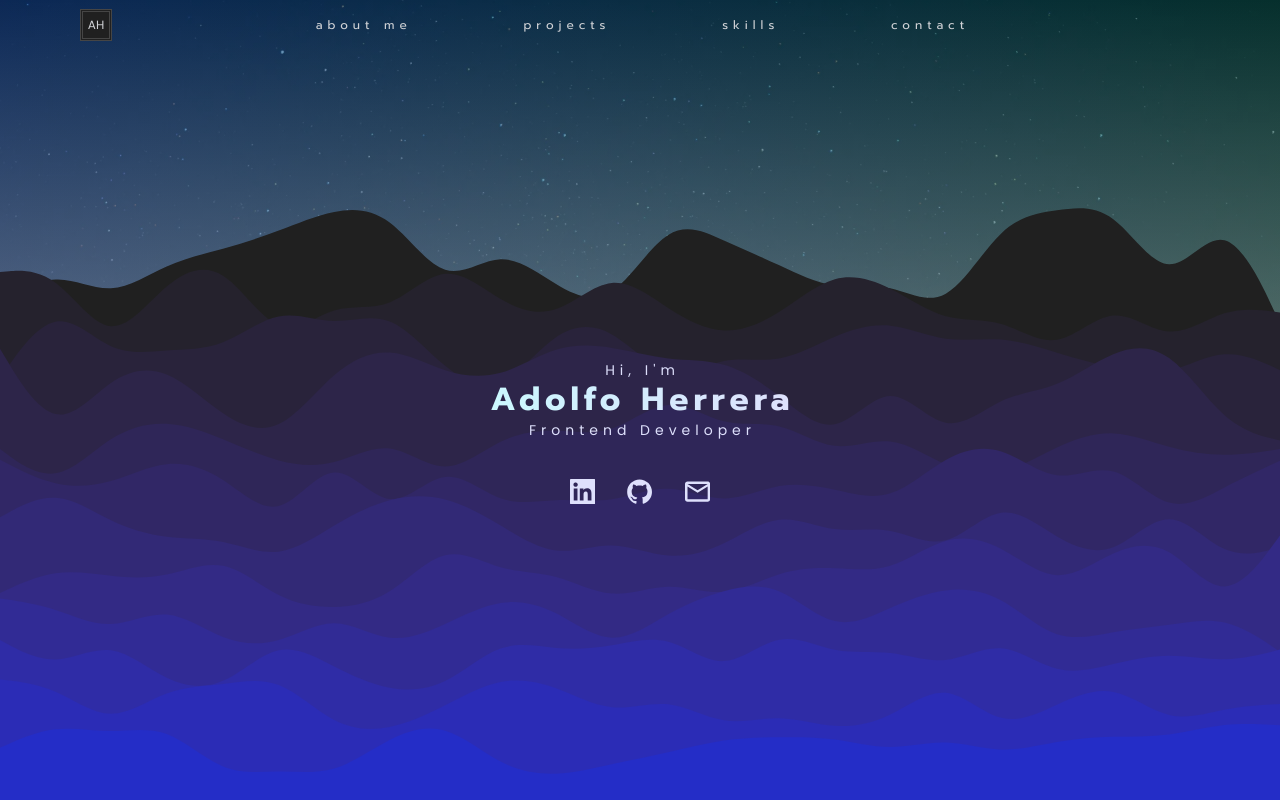
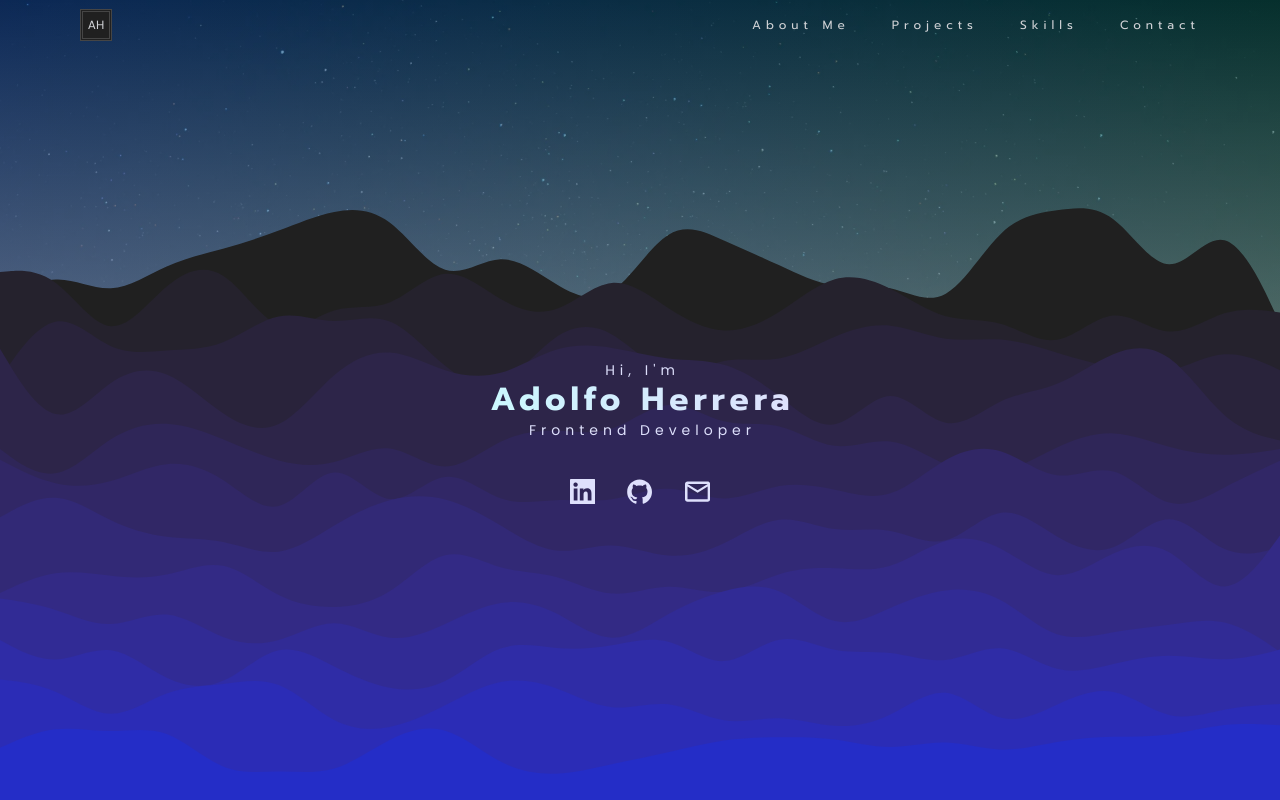
Before and after one commit to Wolfushima/portfolio, a React (Create React App) app: page / in a window 1280 px wide. Shown: the top 800 px of the page. Built offline with nearby package versions, Linux system fonts and the light colour scheme.

Commit message:
feat: Add overlay to Header component for when the navbar is open, update styles

```diff
--- a/src/components/Header.jsx
+++ b/src/components/Header.jsx
@@ -36,6 +36,7 @@ const Header = () => {
   };
 
   const listenScrollEvent = () => {
+    setIsNavOpen(false);
     setScrollPosition(window.scrollY);
     handleHideHeader();
   };
@@ -83,6 +84,11 @@ const Header = () => {
 
   return (
     <header id="header" className={`header ${headerStyle}`}>
+      <div
+        className={`header__overlay ${
+          isNavOpen && matchesMediaQuery ? 'show-overlay' : ''
+        }`}
+      />
       <div className="header__wrapper">
         <div className="header__container">
           <button
--- a/src/sass/_header.scss
+++ b/src/sass/_header.scss
@@ -12,6 +12,10 @@
     height: 100%;
     margin: 0 auto;
     position: relative;
+    padding: 0 5rem;
+    @include breakpoint-down(medium) {
+      padding: 0 3rem;
+    }
     @include breakpoint-down(small) {
       padding: 0 2rem;
     }
@@ -42,7 +46,7 @@
   }
   &__container {
     display: flex;
-    justify-content: center;
+    justify-content: flex-end;
     align-items: center;
     height: 100%;
     @include breakpoint-down(small) {
@@ -59,23 +63,8 @@
     align-items: center;
     list-style: none;
     text-decoration: none;
-    justify-content: space-evenly;
-    @include breakpoint-down(small) {
-      transition: all 0.3s ease;
-      flex-direction: column;
-      justify-content: flex-start;
-      background: hsl(0deg 0% 0% / 92%);
-      backdrop-filter: blur(2px);
-      height: 100%;
-      position: absolute;
-      right: -200px;
-      top: 0;
-      padding: 80px 2rem 0 2rem;
-      height: 100vh;
-      width: 200px;
-      align-items: flex-end;
-      gap: 1rem;
-    }
+    justify-content: flex-end;
+    gap: 2rem;
     li {
       button {
         font-size: $font-xsm;
@@ -83,16 +72,43 @@
         border: none;
         cursor: pointer;
         font-family: $font-family-primary;
-        transition: color 0.3s ease;
-        text-transform: lowercase;
+        transition: all 0.3s ease;
+        text-transform: capitalize;
         color: #202020;
         font-weight: 400;
         letter-spacing: 5px;
         margin-right: -5px;
+        white-space: nowrap;
+        padding: 2.5px 5px;
+        padding-left: 10px;
+        border-radius: 10px;
         &:hover {
-          color: darken(#202020, 5%);
+          background-color: #202020;
+          color: #d0d2d6;
         }
       }
+    }
+    @include breakpoint-down(small) {
+      transition: all 0.3s ease;
+      flex-direction: column;
+      justify-content: flex-start;
+      background-color: #202020;
+      height: 100%;
+      position: absolute;
+      right: -210px;
+      top: 0;
+      padding: 80px 2rem 0 2rem;
+      height: 100vh;
+      width: 200px;
+      align-items: flex-end;
+      gap: 1rem;
+      border-bottom-left-radius: 50px;
+      height: auto;
+      padding-bottom: 80px;
+      border: 1px solid #454545;
+      box-shadow:
+        0 0 0 2px #202020,
+        0 0 6px 3px rgb(0 0 0 / 35%);
     }
   }
   ul.expanded {
@@ -100,9 +116,6 @@
     li {
       button {
         color: #d0d2d6;
-        &:hover {
-          color: darken(#d0d2d6, 5%);
-        }
       }
     }
   }
@@ -152,11 +165,6 @@
     span:nth-child(2) {
       display: none;
     }
-    &:hover {
-      span {
-        transform: scale(0.7);
-      }
-    }
   }
   &__hamburger.open {
     backdrop-filter: none;
@@ -167,6 +175,7 @@
     span:nth-child(1),
     span:nth-child(4) {
       width: 0%;
+      opacity: 0;
     }
     span:nth-child(2),
     span:nth-child(3) {
@@ -186,6 +195,19 @@
       transform: rotate(-45deg);
     }
   }
+  &__overlay {
+    height: 100vh;
+    width: 100vw;
+    background-color: rgb(62 69 74 / 50%);
+    z-index: 0;
+    position: fixed;
+    opacity: 0;
+    pointer-events: none;
+    transition: all 0.3s ease;
+  }
+  &__overlay.show-overlay {
+    opacity: 1;
+  }
 }
 .header.hide {
   background-color: transparent;
@@ -200,11 +222,6 @@
     li {
       button {
         color: #d0d2d6;
-        letter-spacing: 5px;
-        margin-right: -5px;
-        &:hover {
-          color: darken(#d0d2d6, 5%);
-        }
       }
     }
   }
```
